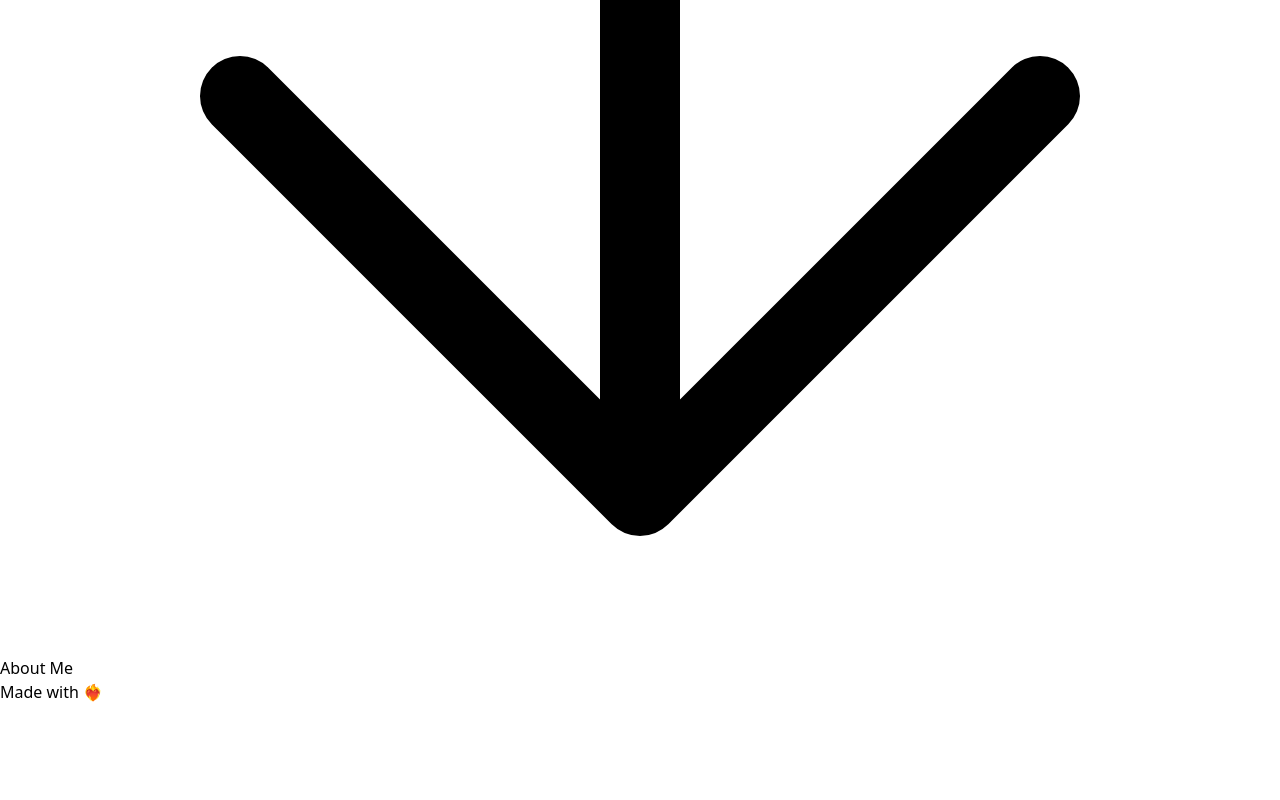
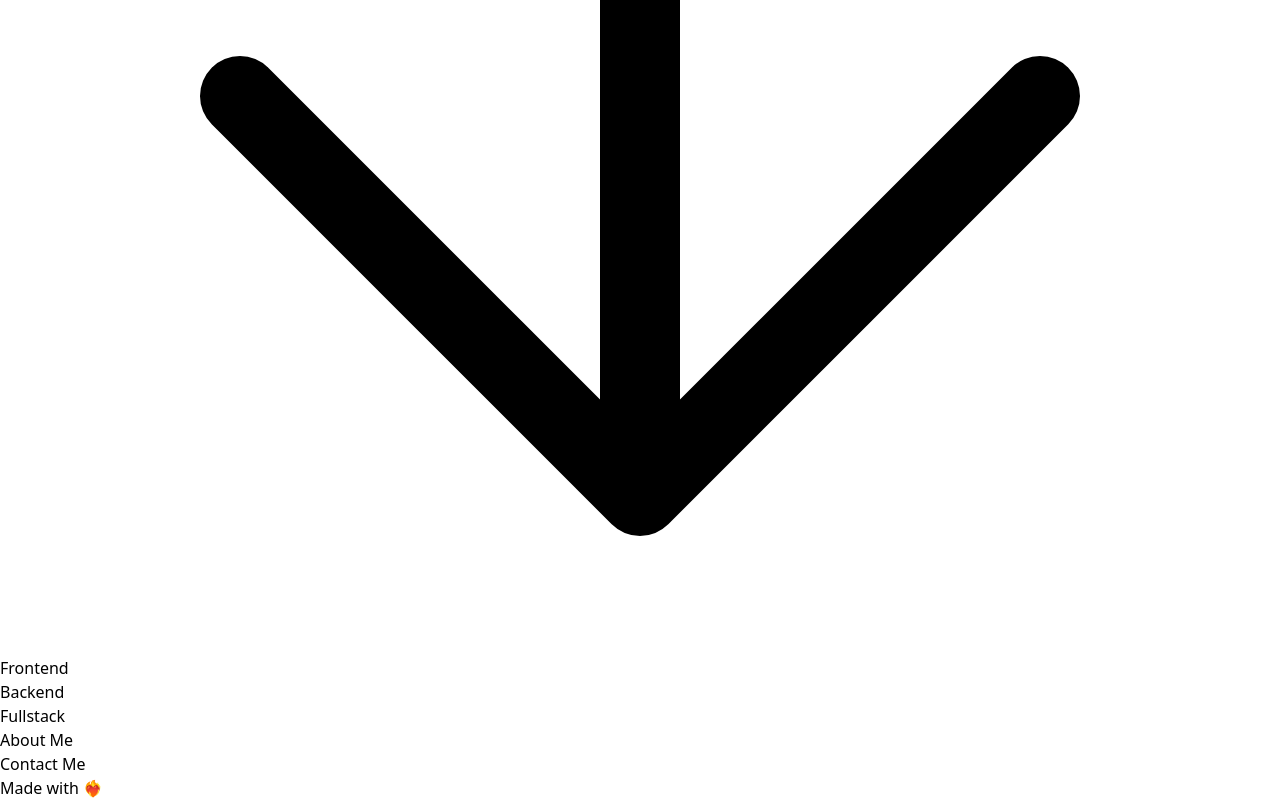
Before and after one commit to ProgrammingAStorm/Portfolio, a React (Vite) app: page / in a window 1280 px wide. Shown: the part 696-1496 px from the top of the page. Before the commit the page ends 1400 px from the top, so only its background shows below. Built offline with nearby package versions, Linux system fonts and the light colour scheme.

Commit message:
Refactored Layout Structure

```diff
--- a/src/AboutMe/index.tsx
+++ b/src/AboutMe/index.tsx
@@ -1,5 +1,5 @@
 export default function AboutMe() {
-    return <section className="section">
+    return <section className="section" id="aboutme">
         <h2>About Me</h2>
     </section>
 }
--- a/src/App.tsx
+++ b/src/App.tsx
@@ -1,5 +1,9 @@
 import Hero from "./Hero";
+import Frontend from "./Frontend";
+import Backend from "./Backend";
+import Fullstack from "./Fullstack";
 import AboutMe from "./AboutMe";
+import ContractMe from "./ContactMe";
 import Footer from "./Footer";
 
 function App() {
@@ -7,13 +11,19 @@ function App() {
     <>
       <Hero />
 
-      <div className="flex flex-col flex-1">
-        <main className="main">
-          <AboutMe />
-        </main>
+      <main className="main">
+        <Frontend />
 
-        <Footer />
-      </div>
+        <Backend />
+
+        <Fullstack />
+
+        <AboutMe />
+
+        <ContractMe />
+      </main>
+
+      <Footer />
     </>
   )
 }
--- /dev/null
+++ b/src/Backend/index.tsx
@@ -0,0 +1,5 @@
+export default function Backend() {
+    return <section className="section" id="backend">
+        <h2>Backend</h2>
+    </section>
+}
--- /dev/null
+++ b/src/ContactMe/index.tsx
@@ -0,0 +1,5 @@
+export default function ContractMe() {
+    return <section className="section" id="contactme">
+        <h2>Contact Me</h2>
+    </section>
+}
--- /dev/null
+++ b/src/Frontend/index.tsx
@@ -0,0 +1,5 @@
+export default function Frontend() {
+    return <section className="section" id="frontend">
+        <h2>Frontend</h2>
+    </section>
+}
--- /dev/null
+++ b/src/Fullstack/index.tsx
@@ -0,0 +1,5 @@
+export default function Fullstack() {
+    return <section className="section" id="fullstack">
+        <h2>Fullstack</h2>
+    </section>
+}
--- a/src/index.css
+++ b/src/index.css
@@ -19,9 +19,6 @@ body {
 }
 
 #root {
-    display: flex;
-    flex-direction: column;
-
     height: 100%;
 }
 
@@ -207,11 +204,13 @@ TODO {
     }
 
     .main {
-        @apply w-full flex-1;
+        min-height: calc(100% - calc(25% - 100px));
+
+        @apply w-full;
     }
 
     .section {
-        @apply w-full h-full;
+        @apply w-full h-screen;
     }
 
     .footer {
```
